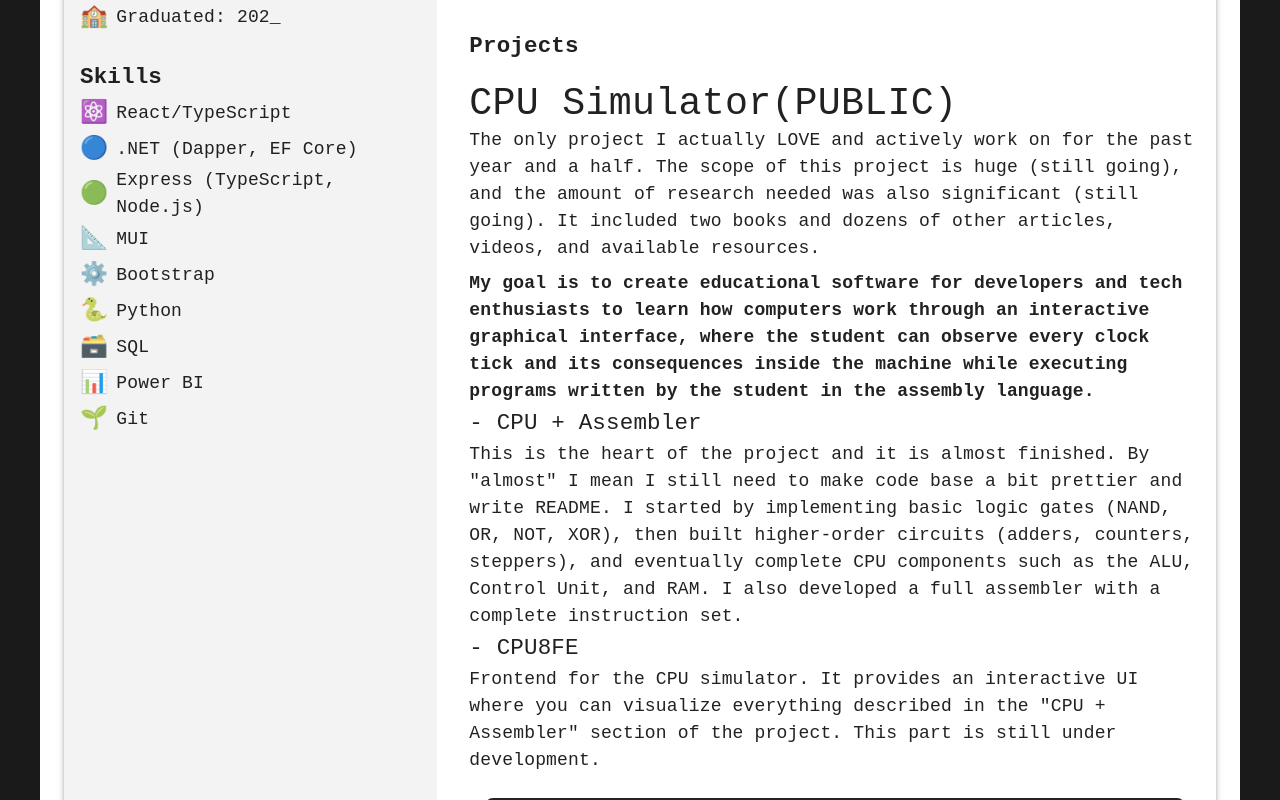
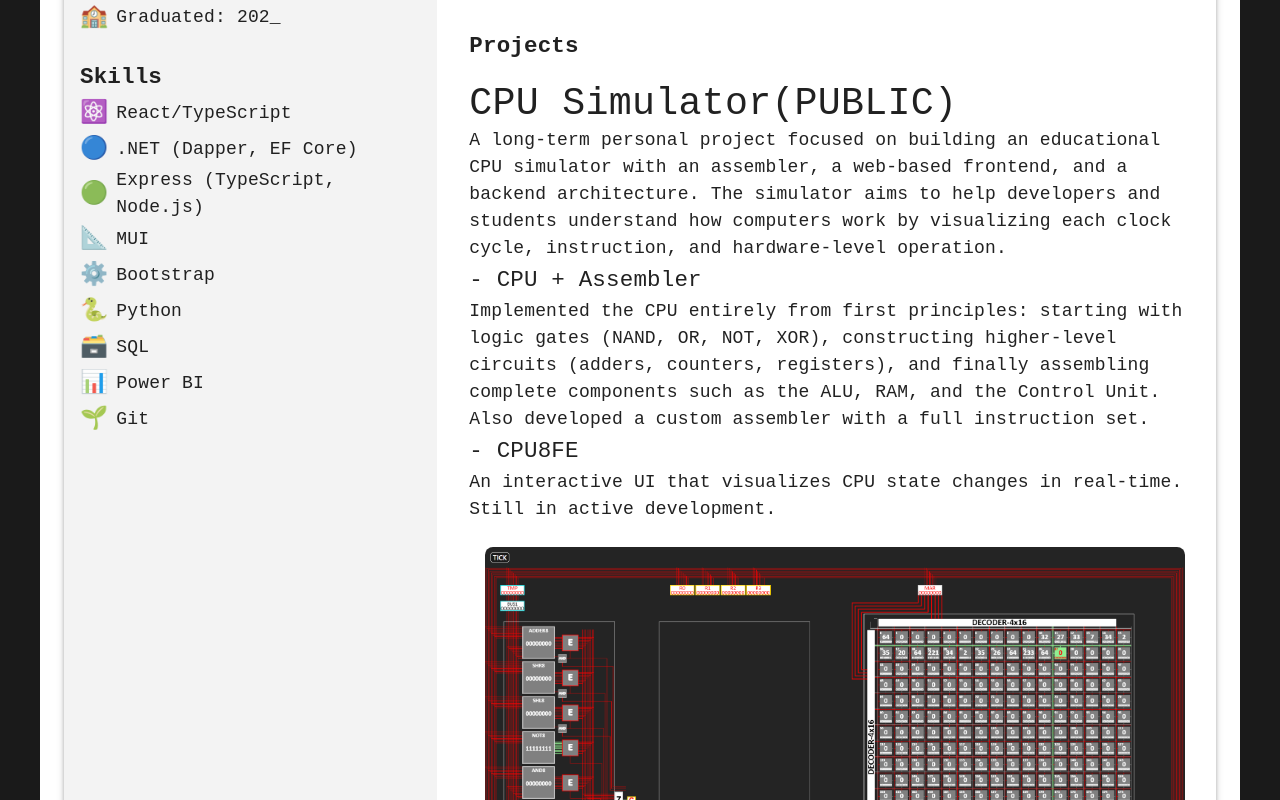
Before and after one commit to NebojsaKnezevic/MyCV, a React (Vite) app: page / in a window 1280 px wide. Shown: the part 720-1520 px from the top of the page. Built offline with nearby package versions, Linux system fonts and the light colour scheme.

Commit message:
Small content update

```diff
--- a/src/components/right/projects/projects.tsx
+++ b/src/components/right/projects/projects.tsx
@@ -13,37 +13,34 @@ export const Projects: React.FC = () => {
         <Grid2>
           <Typography variant="h4">CPU Simulator(PUBLIC)</Typography>
           <Typography variant="body1">
-            The only project I actually LOVE and actively work on for the past
-            year and a half. The scope of this project is huge (still going),
-            and the amount of research needed was also significant (still
-            going). It included two books and dozens of other articles, videos,
-            and available resources.
+            A long-term personal project focused on building an educational CPU
+            simulator with an assembler, a web-based frontend, and a backend
+            architecture. The simulator aims to help developers and students
+            understand how computers work by visualizing each clock cycle,
+            instruction, and hardware-level operation.
           </Typography>
-          <Typography variant="body1" sx={{ mt: 1, fontWeight: "bold" }}>
+          {/* <Typography variant="body1" sx={{ mt: 1, fontWeight: "bold" }}>
             My goal is to create educational software for developers and tech
             enthusiasts to learn how computers work through an interactive
             graphical interface, where the student can observe every clock tick
             and its consequences inside the machine while executing programs
             written by the student in the assembly language.
-          </Typography>
+          </Typography> */}
 
           <Typography variant="h6">- CPU + Assembler</Typography>
           <Typography variant="body1">
-            This is the heart of the project and it is almost finished. By
-            "almost" I mean I still need to make code base a bit prettier and
-            write README. I started by implementing basic logic gates (NAND, OR,
-            NOT, XOR), then built higher-order circuits (adders, counters,
-            steppers), and eventually complete CPU components such as the ALU,
-            Control Unit, and RAM. I also developed a full assembler with a
-            complete instruction set.
+            Implemented the CPU entirely from first principles: starting with
+            logic gates (NAND, OR, NOT, XOR), constructing higher-level circuits
+            (adders, counters, registers), and finally assembling complete
+            components such as the ALU, RAM, and the Control Unit. Also
+            developed a custom assembler with a full instruction set.
           </Typography>
 
           <Typography variant="h6">- CPU8FE</Typography>
 
           <Typography variant="body1" sx={{ mb: 2 }}>
-            Frontend for the CPU simulator. It provides an interactive UI where
-            you can visualize everything described in the "CPU + Assembler"
-            section of the project. This part is still under development.
+            An interactive UI that visualizes CPU state changes in real-time.
+            Still in active development.
           </Typography>
 
           <Box sx={{ textAlign: "center", mb: 2 }}>
@@ -60,15 +57,12 @@ export const Projects: React.FC = () => {
 
             <Typography variant="body2" sx={{ mt: 1 }}>
               {/* Ovde ti dodaješ opis slike */}
-              This is a preview of the frontend interface as of
-              2025-11-17.
+              This is a preview of the frontend interface as of 2025-11-17.
             </Typography>
           </Box>
 
           <Typography variant="h6">- CPU8BE</Typography>
-          <Typography variant="body1">
-            I need yet to begin my work on this one.
-          </Typography>
+          <Typography variant="body1">Work planned.</Typography>
         </Grid2>
 
         {/* Concur Project */}
```
